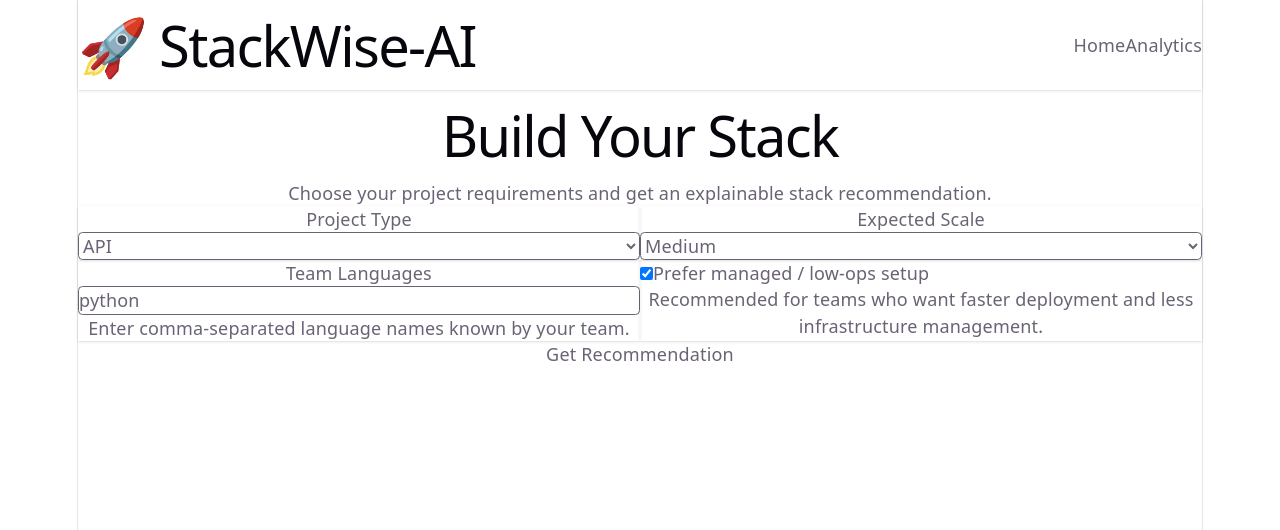
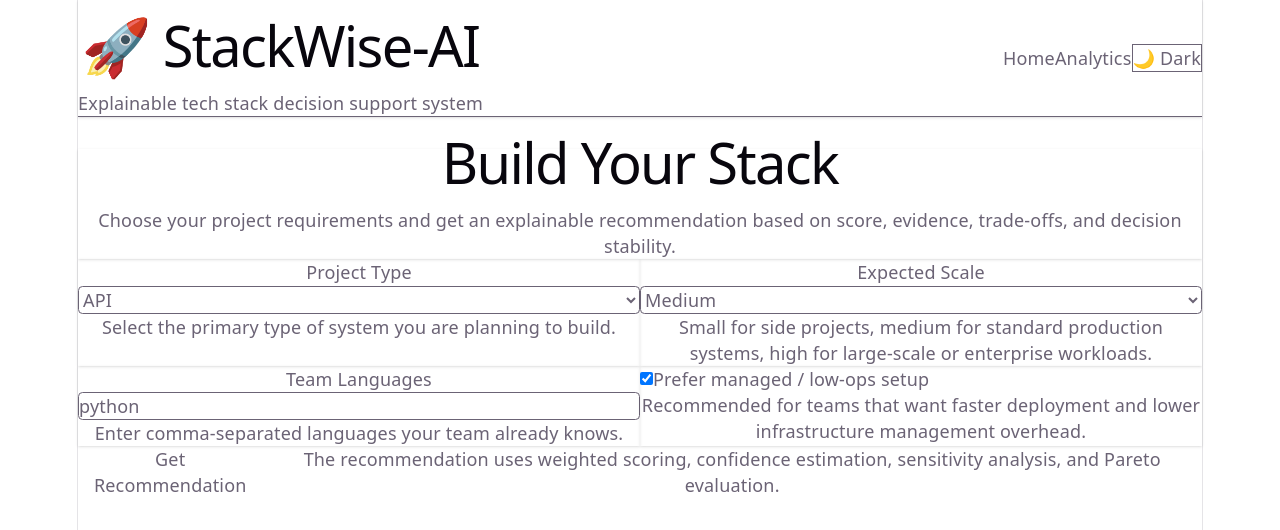
Before and after one commit to AdItyAsIngh1800/StackWise-AI, a React (Vite) app in the folder frontend-react/: page / in a window 1280 px wide. Shown: the top 530 px of the page. Built offline with nearby package versions, Linux system fonts and the light colour scheme.

Commit message:
fix: resolve React frontend lint and typing issues in layout and ranking chart

```diff
--- a/frontend-react/package.json
+++ b/frontend-react/package.json
@@ -14,6 +14,7 @@
     "@tailwindcss/vite": "^4.2.2",
     "axios": "^1.13.6",
     "clsx": "^2.1.1",
+    "framer-motion": "^12.38.0",
     "react": "^19.2.4",
     "react-dom": "^19.2.4",
     "react-router-dom": "^7.13.1",
--- a/frontend-react/src/components/Card.tsx
+++ b/frontend-react/src/components/Card.tsx
@@ -1,11 +1,18 @@
+import { motion } from "framer-motion";
+
 type Props = {
   children: React.ReactNode;
 };
 
 export default function Card({ children }: Props) {
   return (
-    <div className="bg-white p-4 rounded-xl shadow hover:shadow-md transition">
+    <motion.div
+      initial={{ opacity: 0, y: 12 }}
+      animate={{ opacity: 1, y: 0 }}
+      transition={{ duration: 0.25 }}
+      className="rounded-xl bg-white p-4 shadow transition hover:shadow-md dark:bg-gray-800"
+    >
       {children}
-    </div>
+    </motion.div>
   );
 }
--- a/frontend-react/src/components/Layout.tsx
+++ b/frontend-react/src/components/Layout.tsx
@@ -1,25 +1,69 @@
+import { Link } from "react-router-dom";
+
 type Props = {
   children: React.ReactNode;
 };
 
+function getInitialDarkMode(): boolean {
+  if (typeof window === "undefined") return false;
+  return localStorage.getItem("darkMode") === "true";
+}
+
 export default function Layout({ children }: Props) {
+  const darkMode = getInitialDarkMode();
+
+  if (darkMode) {
+    document.documentElement.classList.add("dark");
+  } else {
+    document.documentElement.classList.remove("dark");
+  }
+
+  function toggleDarkMode() {
+    const next = !darkMode;
+
+    if (next) {
+      document.documentElement.classList.add("dark");
+      localStorage.setItem("darkMode", "true");
+    } else {
+      document.documentElement.classList.remove("dark");
+      localStorage.setItem("darkMode", "false");
+    }
+
+    window.location.reload();
+  }
+
   return (
-    <div className="min-h-screen bg-gray-50">
+    <div className="min-h-screen bg-gray-50 text-gray-900 dark:bg-gray-900 dark:text-gray-100">
+      <header className="border-b bg-white shadow-sm dark:border-gray-700 dark:bg-gray-800">
+        <div className="mx-auto flex max-w-6xl items-center justify-between px-6 py-4">
+          <div>
+            <h1 className="text-xl font-bold">🚀 StackWise-AI</h1>
+            <p className="text-sm text-gray-500 dark:text-gray-300">
+              Explainable tech stack decision support system
+            </p>
+          </div>
 
-      {/* Navbar */}
-      <div className="bg-white shadow px-6 py-4 flex justify-between items-center">
-        <h1 className="text-xl font-bold">🚀 StackWise-AI</h1>
-        <div className="flex gap-6 text-sm">
-          <a href="/" className="hover:text-blue-600">Home</a>
-          <a href="/analytics" className="hover:text-blue-600">Analytics</a>
+          <div className="flex items-center gap-6">
+            <nav className="flex gap-4 text-sm font-medium">
+              <Link to="/" className="hover:text-blue-600">
+                Home
+              </Link>
+              <Link to="/analytics" className="hover:text-blue-600">
+                Analytics
+              </Link>
+            </nav>
+
+            <button
+              onClick={toggleDarkMode}
+              className="rounded-lg border px-3 py-1 text-sm transition hover:bg-gray-100 dark:border-gray-600 dark:hover:bg-gray-700"
+            >
+              {darkMode ? "☀️ Light" : "🌙 Dark"}
+            </button>
+          </div>
         </div>
-      </div>
+      </header>
 
-      {/* Content */}
-      <div className="max-w-6xl mx-auto p-6">
-        {children}
-      </div>
-
+      <main className="mx-auto max-w-6xl p-6">{children}</main>
     </div>
   );
 }
--- /dev/null
+++ b/frontend-react/src/components/LoadingSpinner.tsx
@@ -0,0 +1,10 @@
+export default function LoadingSpinner() {
+  return (
+    <div className="flex items-center gap-3 rounded-xl border bg-white p-4 shadow-sm dark:border-gray-700 dark:bg-gray-800">
+      <div className="h-5 w-5 animate-spin rounded-full border-2 border-blue-600 border-t-transparent" />
+      <span className="text-sm text-gray-700 dark:text-gray-200">
+        Generating recommendation...
+      </span>
+    </div>
+  );
+}
--- /dev/null
+++ b/frontend-react/src/components/RankingChart.tsx
@@ -0,0 +1,38 @@
+import {
+  ResponsiveContainer,
+  BarChart,
+  Bar,
+  XAxis,
+  YAxis,
+  CartesianGrid,
+  Tooltip,
+} from "recharts";
+
+type Props = {
+  data: { language: string; score: number }[];
+};
+
+export default function RankingChart({ data }: Props) {
+  return (
+    <div className="rounded-xl border bg-white p-4 shadow-sm dark:border-gray-700 dark:bg-gray-800">
+      <h3 className="mb-3 text-lg font-semibold">📊 Language Ranking</h3>
+
+      <div style={{ width: "100%", height: 320 }}>
+        <ResponsiveContainer>
+          <BarChart data={data}>
+            <CartesianGrid strokeDasharray="3 3" />
+            <XAxis dataKey="language" />
+            <YAxis domain={[0, 1]} />
+            <Tooltip
+              formatter={(value) => [
+                typeof value === "number" ? value.toFixed(3) : String(value ?? ""),
+                "Score",
+              ]}
+            />
+            <Bar dataKey="score" radius={[6, 6, 0, 0]} />
+          </BarChart>
+        </ResponsiveContainer>
+      </div>
+    </div>
+  );
+}
--- a/frontend-react/src/pages/Home.tsx
+++ b/frontend-react/src/pages/Home.tsx
@@ -3,6 +3,7 @@ import { useNavigate } from "react-router-dom";
 import API from "../api/client";
 import type { RecommendationResponse } from "../types/api";
 import Card from "../components/Card";
+import LoadingSpinner from "../components/LoadingSpinner";
 
 export default function Home() {
   const navigate = useNavigate();
@@ -39,18 +40,19 @@ export default function Home() {
 
   return (
     <div className="space-y-6">
-      <div>
+      <section className="rounded-2xl bg-white p-6 shadow-sm dark:bg-gray-800">
         <h1 className="text-3xl font-bold">Build Your Stack</h1>
-        <p className="mt-2 text-gray-600">
-          Choose your project requirements and get an explainable stack recommendation.
+        <p className="mt-2 text-gray-600 dark:text-gray-300">
+          Choose your project requirements and get an explainable recommendation
+          based on score, evidence, trade-offs, and decision stability.
         </p>
-      </div>
+      </section>
 
       <div className="grid grid-cols-1 gap-6 md:grid-cols-2">
         <Card>
           <label className="mb-2 block font-medium">Project Type</label>
           <select
-            className="w-full rounded border p-2"
+            className="w-full rounded border p-2 dark:border-gray-700 dark:bg-gray-900"
             value={projectType}
             onChange={(e) => setProjectType(e.target.value)}
           >
@@ -59,12 +61,15 @@ export default function Home() {
             <option value="ai-ml">AI/ML</option>
             <option value="enterprise">Enterprise</option>
           </select>
+          <p className="mt-2 text-sm text-gray-500 dark:text-gray-300">
+            Select the primary type of system you are planning to build.
+          </p>
         </Card>
 
         <Card>
           <label className="mb-2 block font-medium">Expected Scale</label>
           <select
-            className="w-full rounded border p-2"
+            className="w-full rounded border p-2 dark:border-gray-700 dark:bg-gray-900"
             value={expectedScale}
             onChange={(e) => setExpectedScale(e.target.value)}
           >
@@ -72,12 +77,16 @@ export default function Home() {
             <option value="medium">Medium</option>
             <option value="high">High</option>
           </select>
+          <p className="mt-2 text-sm text-gray-500 dark:text-gray-300">
+            Small for side projects, medium for standard production systems, high
+            for large-scale or enterprise workloads.
+          </p>
         </Card>
 
         <Card>
           <label className="mb-2 block font-medium">Team Languages</label>
           <input
-            className="w-full rounded border p-2"
+            className="w-full rounded border p-2 dark:border-gray-700 dark:bg-gray-900"
             value={teamLanguages.join(",")}
             onChange={(e) =>
               setTeamLanguages(
@@ -89,13 +98,13 @@ export default function Home() {
             }
             placeholder="python,javascript,typescript"
           />
-          <p className="mt-2 text-sm text-gray-500">
-            Enter comma-separated language names known by your team.
+          <p className="mt-2 text-sm text-gray-500 dark:text-gray-300">
+            Enter comma-separated languages your team already knows.
           </p>
         </Card>
 
         <Card>
-          <label className="flex items-center gap-2">
+          <label className="flex items-center gap-2 font-medium">
             <input
               type="checkbox"
               checked={lowOps}
@@ -103,13 +112,16 @@ export default function Home() {
             />
             Prefer managed / low-ops setup
           </label>
-
-          <p className="mt-2 text-sm text-gray-500">
-            Recommended for teams who want faster deployment and less infrastructure management.
+          <p className="mt-2 text-sm text-gray-500 dark:text-gray-300">
+            Recommended for teams that want faster deployment and lower
+            infrastructure management overhead.
           </p>
         </Card>
       </div>
 
+      {loading && <LoadingSpinner />}
+
+      <div className="flex items-center gap-4">
         <button
           onClick={submit}
           disabled={loading}
@@ -117,6 +129,12 @@ export default function Home() {
         >
           {loading ? "Generating..." : "Get Recommendation"}
         </button>
+
+        <span className="text-sm text-gray-500 dark:text-gray-300">
+          The recommendation uses weighted scoring, confidence estimation,
+          sensitivity analysis, and Pareto evaluation.
+        </span>
+      </div>
     </div>
   );
 }
--- a/frontend-react/src/pages/Results.tsx
+++ b/frontend-react/src/pages/Results.tsx
@@ -4,7 +4,9 @@ import ConfidenceBar from "../components/ConfidenceBar";
 import SensitivityTable from "../components/SensitivityTable";
 import ParetoChart from "../components/ParetoChart";
 import WhyNotList from "../components/WhyNotList";
+import RankingChart from "../components/RankingChart";
 import type { RecommendationResponse } from "../types/api";
+import Card from "../components/Card";
 
 export default function Results() {
   const location = useLocation();
@@ -12,26 +14,41 @@ export default function Results() {
 
   if (!data) {
     return (
-      <div className="rounded-xl border bg-white p-6 shadow-sm">
+      <Card>
         <h1 className="text-2xl font-bold">Results</h1>
-        <p className="mt-2 text-gray-600">No result loaded.</p>
-      </div>
+        <p className="mt-2 text-gray-600 dark:text-gray-300">
+          No result loaded. Go back to Home and generate a recommendation first.
+        </p>
+      </Card>
     );
   }
 
+  const winner = data.winner;
+  const summary = winner
+    ? `Recommended stack: ${winner.language} + ${winner.backend_framework ?? "-"} + ${winner.database ?? "-"} + ${winner.deployment ?? "-"}.`
+    : "No recommendation available.";
+
   return (
     <div className="space-y-6">
-      <div>
+      <section className="rounded-2xl bg-white p-6 shadow-sm dark:bg-gray-800">
         <h1 className="text-3xl font-bold">Results</h1>
-        <p className="mt-2 text-gray-600">
-          Review the recommended stack, confidence, trade-offs, and alternatives.
+        <p className="mt-2 text-gray-600 dark:text-gray-300">
+          Review the recommendation, confidence level, ranking, trade-offs, and
+          reasons behind the decision.
         </p>
-      </div>
+      </section>
+
+      <Card>
+        <h2 className="mb-2 text-lg font-semibold">📌 Final Decision</h2>
+        <p className="text-gray-700 dark:text-gray-200">{summary}</p>
+      </Card>
 
       <div className="grid grid-cols-1 gap-6 md:grid-cols-2">
         <RecommendationCard winner={data.winner} />
         <ConfidenceBar value={data.confidence} />
       </div>
+
+      <RankingChart data={data.ranked_languages ?? []} />
 
       <SensitivityTable sensitivity={data.sensitivity} />
 
```
Also changed, not shown: 1 other file (tests, documents, lock files or other folders). Lines whose indentation alone changed are shown as unchanged.
